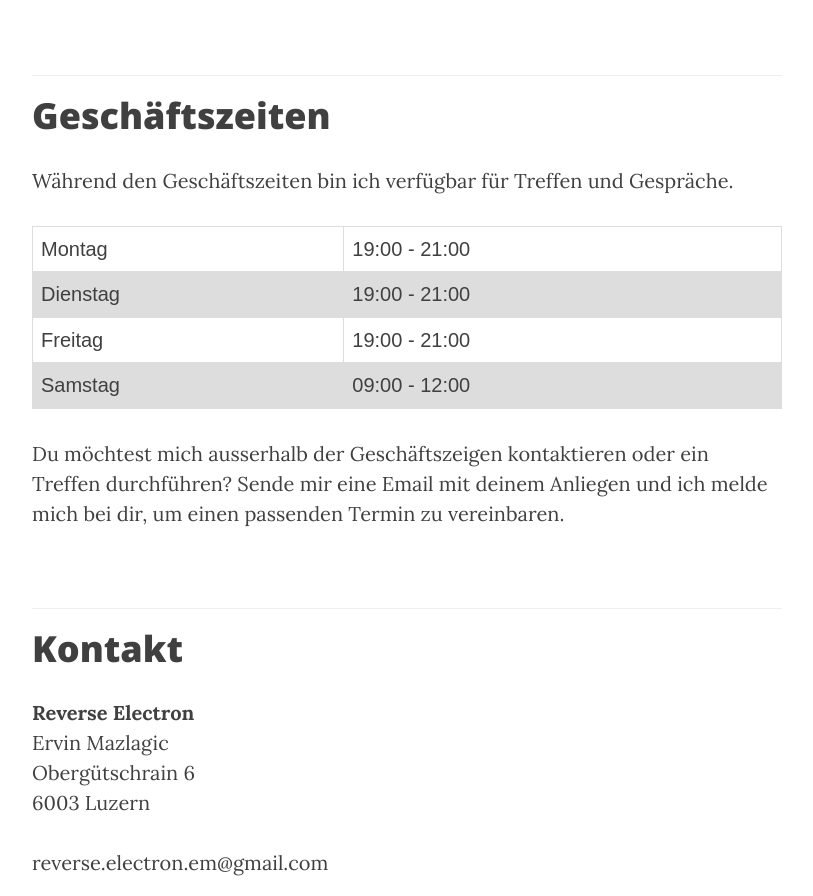
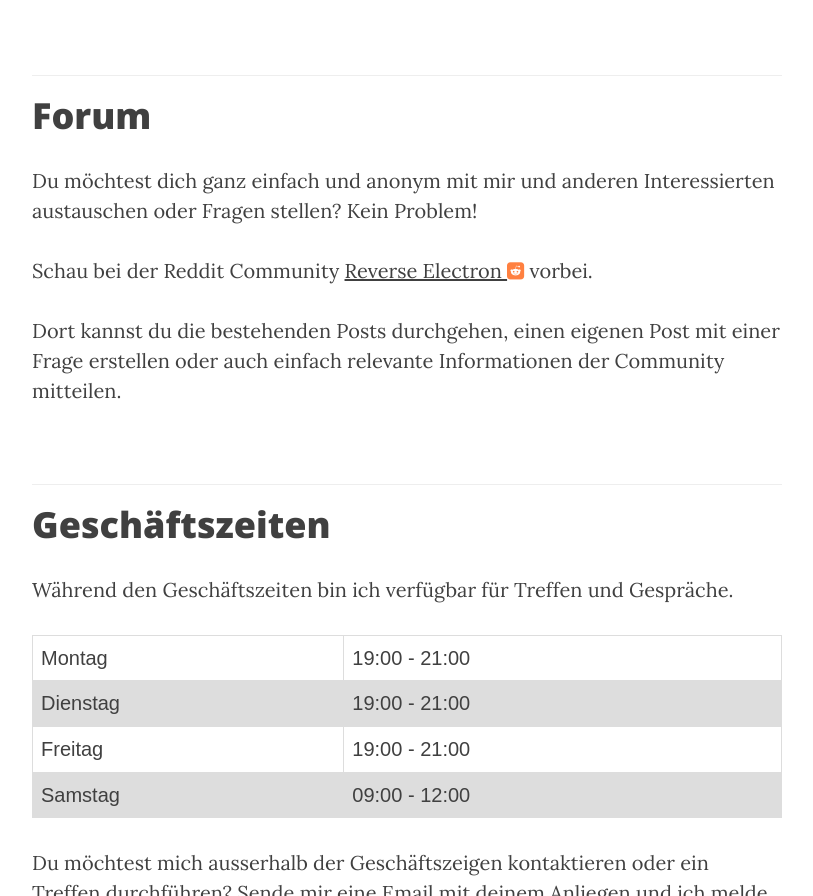
Before and after one commit to reverse-electron/reverse-electron.github.io, a plain HTML site: page contact_re.html in a window 1280 px wide. Shown: the part 805-1701 px from the top of the page, without its empty margins (233-1046 px from the left). Drawn offline with nearby package versions, Linux system fonts and the light colour scheme.

Commit message:
added reddit forum

```diff
--- a/contact_re.html
+++ b/contact_re.html
@@ -120,6 +120,16 @@
                 <br>
                 <hr>
 
+                <h1>Forum</h1>
+                <p>Du möchtest dich ganz einfach und anonym mit mir und anderen Interessierten austauschen oder Fragen stellen? Kein Problem!</p>
+                <p>Schau bei der Reddit Community
+                <a href="https://www.reddit.com/r/ReverseElectron/">Reverse Electron <i class="fa fa-reddit-square" aria-hidden="true" style="color: #ff8040;"></i></a> vorbei.
+                </p>
+                <p>Dort kannst du die bestehenden Posts durchgehen, einen eigenen Post mit einer Frage erstellen oder auch einfach relevante Informationen der Community mitteilen.</p>
+
+                <br>
+                <hr>
+
                 <section id="opening-hours">
                 <h1>Geschäftszeiten</h1>
 
```
